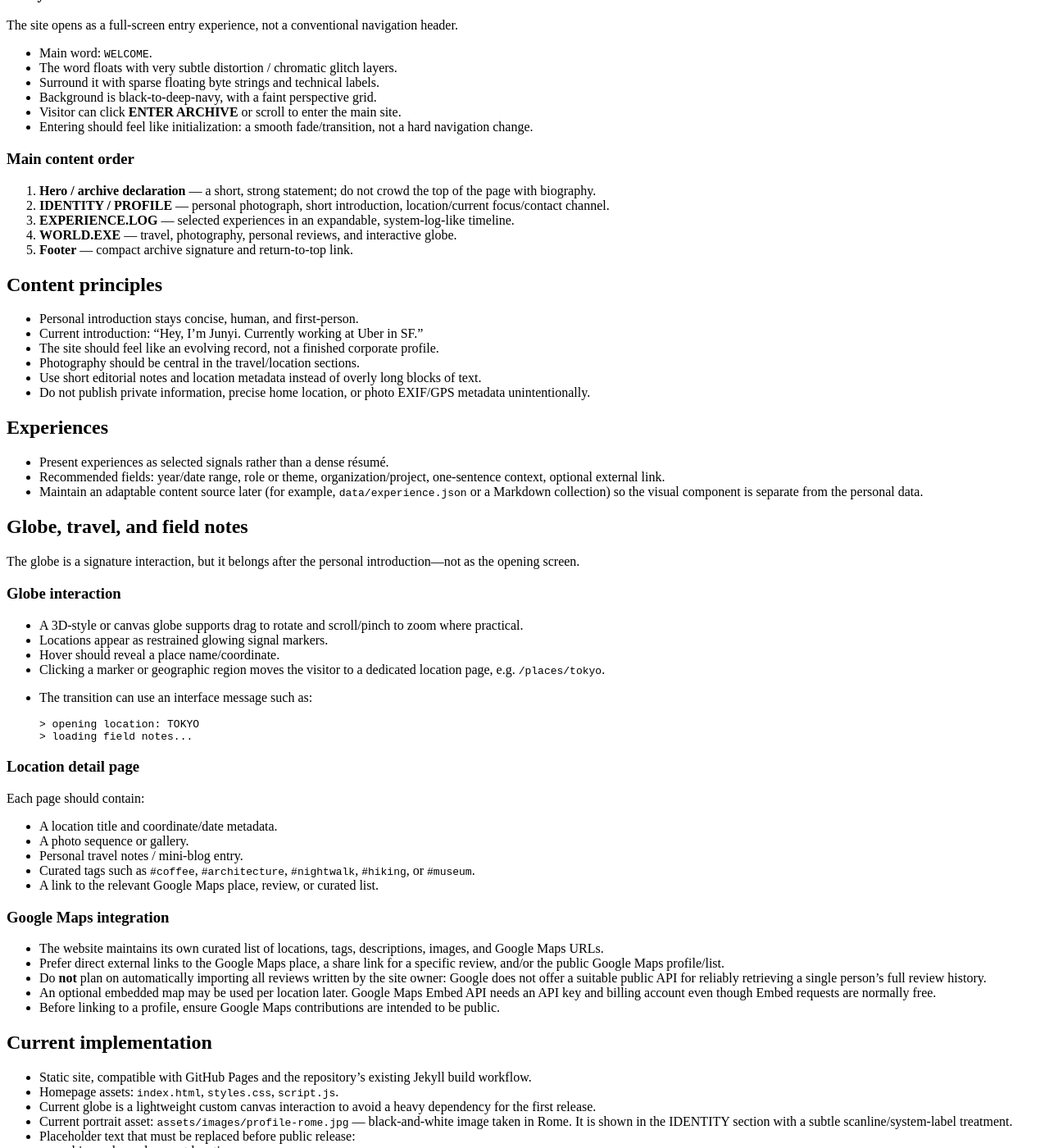
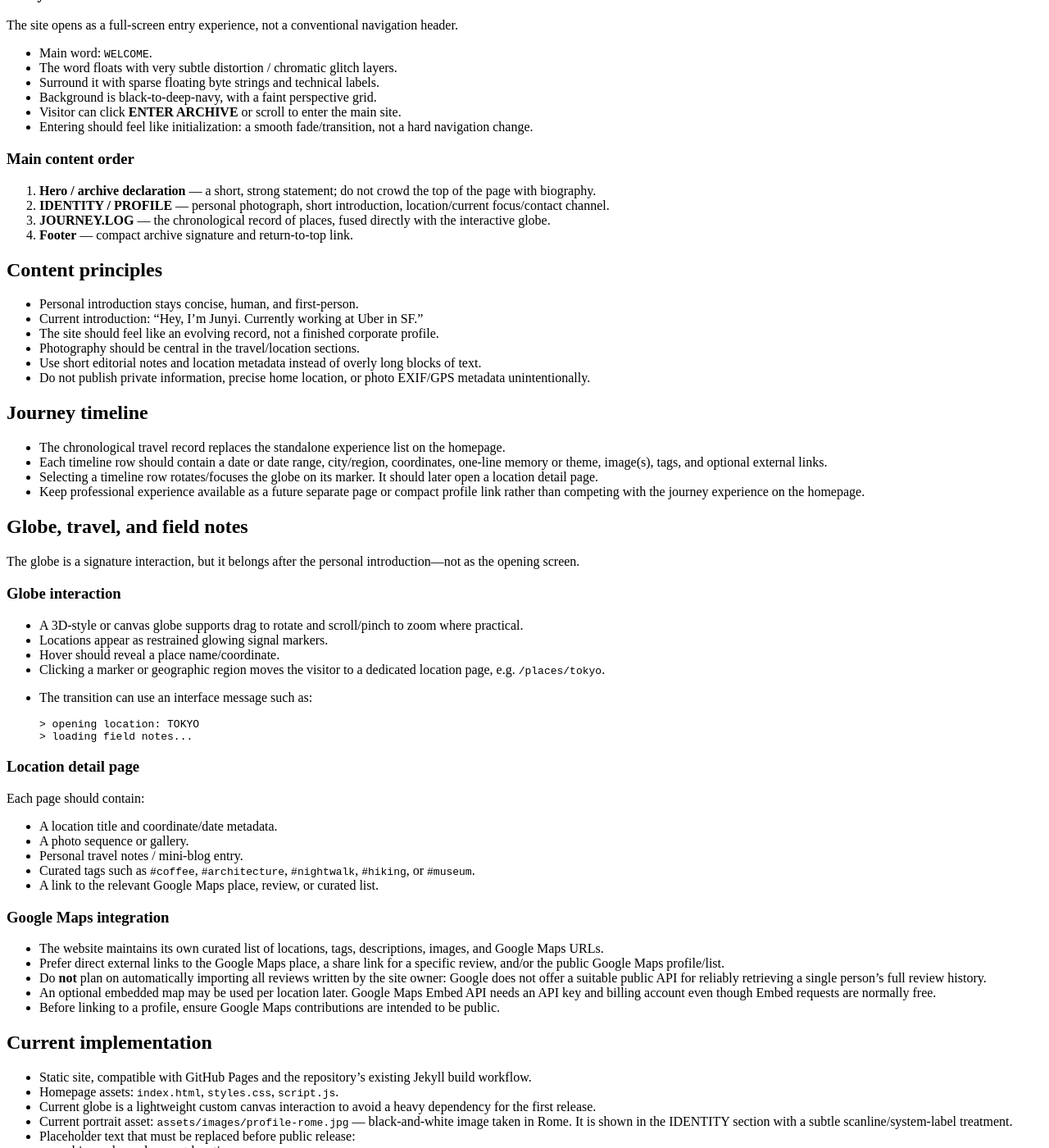
Before and after one commit to Kylinny/Kylinny.github.io, a Jekyll site: the page built from DESIGN_BRIEF.md, in a window 1280 px wide and 1400 px high, scrolled down 934 px. Shown: the whole window at 82% size. Built offline with Jekyll 4.4.1, drawn with Linux system fonts in a browser that asks for light colours; nearby versions of some CDN libraries; our own code applies the rules of GitHub Pages for plain Markdown files; some of the changed text lies outside the part shown.

Commit message:
Fuse journey timeline with globe interaction

```diff
--- a/DESIGN_BRIEF.md
+++ b/DESIGN_BRIEF.md
@@ -50,9 +50,8 @@
 
 1. **Hero / archive declaration** — a short, strong statement; do not crowd the top of the page with biography.
 2. **IDENTITY / PROFILE** — personal photograph, short introduction, location/current focus/contact channel.
-3. **EXPERIENCE.LOG** — selected experiences in an expandable, system-log-like timeline.
-4. **WORLD.EXE** — travel, photography, personal reviews, and interactive globe.
-5. **Footer** — compact archive signature and return-to-top link.
+3. **JOURNEY.LOG** — the chronological record of places, fused directly with the interactive globe.
+4. **Footer** — compact archive signature and return-to-top link.
 
 ## Content principles
 
@@ -63,11 +62,12 @@
 - Use short editorial notes and location metadata instead of overly long blocks of text.
 - Do not publish private information, precise home location, or photo EXIF/GPS metadata unintentionally.
 
-## Experiences
+## Journey timeline
 
-- Present experiences as selected signals rather than a dense résumé.
-- Recommended fields: year/date range, role or theme, organization/project, one-sentence context, optional external link.
-- Maintain an adaptable content source later (for example, `data/experience.json` or a Markdown collection) so the visual component is separate from the personal data.
+- The chronological travel record replaces the standalone experience list on the homepage.
+- Each timeline row should contain a date or date range, city/region, coordinates, one-line memory or theme, image(s), tags, and optional external links.
+- Selecting a timeline row rotates/focuses the globe on its marker. It should later open a location detail page.
+- Keep professional experience available as a future separate page or compact profile link rather than competing with the journey experience on the homepage.
 
 ## Globe, travel, and field notes
 
@@ -112,7 +112,7 @@
 - Current portrait asset: `assets/images/profile-rome.jpg` — black-and-white image taken in Rome. It is shown in the IDENTITY section with a subtle scanline/system-label treatment.
 - Placeholder text that must be replaced before public release:
   - biography and current location
-  - experience entries
+  - dated journey entries
   - `HELLO@YOURDOMAIN.COM`
   - generic Google Maps link
   - sample globe locations / field notes
@@ -127,8 +127,8 @@
 ## Future iterations
 
 1. Add real portrait and photography assets, optimized for web delivery.
-2. Replace placeholder profile and experience copy.
-3. Create a structured dataset for locations, tags, images, and Google Maps links.
+2. Replace placeholder profile and journey metadata.
+3. Create a structured dataset for chronology, locations, tags, images, and Google Maps links.
 4. Build reusable location/blog detail pages.
 5. Upgrade globe markers to load from that dataset and link to their pages.
 6. Add accessibility refinements: reduced-motion support, keyboard interaction for globe alternatives, semantic image alt text, and contrast checks.
--- a/script.js
+++ b/script.js
@@ -8,6 +8,10 @@
 const toast = document.querySelector('#place-toast');
 let toastTimer;
 document.querySelectorAll('[data-place]').forEach((button) => button.addEventListener('click', () => {
+  document.querySelectorAll('[data-place]').forEach((item) => item.classList.remove('active'));
+  button.classList.add('active');
+  const target = locations.find((location) => location.name === button.dataset.place);
+  if (target) rotation = -target.lon * Math.PI / 180;
   toast.textContent = `SIGNAL LOCKED: ${button.dataset.place} — FIELD NOTES COMING NEXT`;
   toast.classList.add('show');
   clearTimeout(toastTimer); toastTimer = setTimeout(() => toast.classList.remove('show'), 2800);
@@ -17,7 +21,7 @@
 const ctx = canvas.getContext('2d');
 const shell = document.querySelector('#globe-shell');
 let rotation = -0.65, dragging = false, lastX = 0;
-const locations = [{ name: 'TOKYO', lat: 35.6762, lon: 139.6503 }, { name: 'CALIFORNIA', lat: 36.7783, lon: -119.4179 }, { name: 'SEOUL', lat: 37.5665, lon: 126.978 }];
+const locations = [{ name: 'SAN FRANCISCO', lat: 37.7749, lon: -122.4194 }, { name: 'ROME', lat: 41.9028, lon: 12.4964 }];
 function size() { const dpr = Math.min(window.devicePixelRatio || 1, 2); canvas.width = canvas.clientWidth * dpr; canvas.height = canvas.clientHeight * dpr; ctx.setTransform(dpr, 0, 0, dpr, 0, 0); }
 function point(lat, lon, r, cx, cy) { const la = lat * Math.PI / 180; const lo = lon * Math.PI / 180 + rotation; const x = Math.cos(la) * Math.sin(lo); const y = Math.sin(la); const z = Math.cos(la) * Math.cos(lo); return { x: cx + r * x, y: cy - r * y, z }; }
 function draw() { const w = canvas.clientWidth, h = canvas.clientHeight, cx = w / 2, cy = h / 2, r = Math.min(w, h) * .37; ctx.clearRect(0, 0, w, h); const glow = ctx.createRadialGradient(cx, cy, r*.2, cx, cy, r*1.6); glow.addColorStop(0, 'rgba(75,185,255,.2)'); glow.addColorStop(1, 'rgba(11,37,80,0)'); ctx.fillStyle=glow;ctx.fillRect(0,0,w,h);
```
Also changed, not shown: index.html (+9 -19 lines), profile.css (+14 -0 lines).
